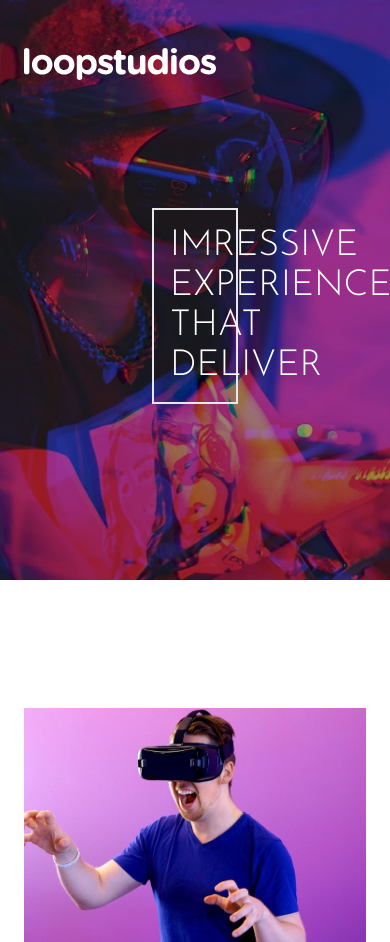
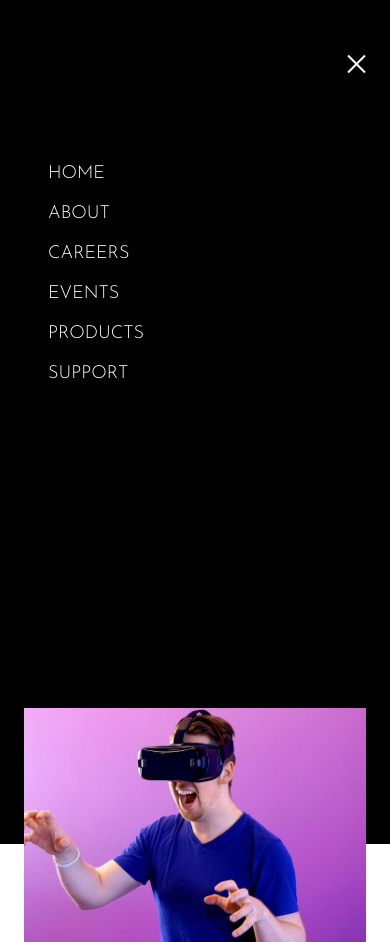
Before and after one commit to jasonjohn12/loopstudios, a website: page index.html in a window 390 px wide. Shown: the top 942 px of the page. Drawn offline with Linux system fonts and the light colour scheme.

Commit message:
added mobile navigation

```diff
--- a/index.html
+++ b/index.html
@@ -11,6 +11,7 @@
       rel="stylesheet"
     />
     <link rel="stylesheet" href="css/style.css" />
+    <script src="js/script.js" defer></script>
     <title>LoopStudeios</title>
   </head>
   <body>
@@ -55,9 +56,31 @@
               ></div>
             </div>
           </div>
-          <!-- @TODO Hamburger MENU -->
+          <!--  Hamburger MENU -->
+          <div class="md:hidden">
+            <button
+              id="menu-btn"
+              type="button"
+              class="open z-40 block hamburger md:hidden focus:outline-none"
+            >
+              <span class="hamburger-top"></span>
+              <span class="hamburger-middle"></span>
+              <span class="hamburger-bottom"></span>
+            </button>
+          </div>
         </nav>
         <!-- @TODO Mobile Menu -->
+        <div
+          id="menu"
+          class="absolute top-0 bottom-0 left-0 flex flex-col self-end w-full min-h-screen py-1 pt-40 pl-12 space-y-3 text-lg text-white uppercase bg-black"
+        >
+          <a href="#" class="hover:text-pink-500">Home</a>
+          <a href="#" class="hover:text-pink-500">About</a>
+          <a href="#" class="hover:text-pink-500">Careers</a>
+          <a href="#" class="hover:text-pink-500">Events</a>
+          <a href="#" class="hover:text-pink-500">Products</a>
+          <a href="#" class="hover:text-pink-500">Support</a>
+        </div>
         <div
           class="max-w-lg mt-32 mb-32 p-4 font-sans text-4xl text-white uppercase border-2 md:p-10 m-32 md:mx-x-0 md:text-6xl"
         >
--- a/input.css
+++ b/input.css
@@ -35,3 +35,46 @@
     background-position: center;
   }
 }
+
+.hamburger {
+  cursor: pointer;
+  width: 24px;
+  height: 24px;
+  transition: all 0.25s;
+  position: relative;
+}
+
+.hamburger-top,
+.hamburger-middle,
+.hamburger-bottom {
+  position: absolute;
+  width: 24px;
+  height: 2px;
+  top: 0;
+  left: 0;
+  background: #fff;
+  transform: rotate(0);
+  transition: all 0.5s;
+}
+.hamburger-middle {
+  transform: translateY(7px);
+}
+
+.hamburger-bottom {
+  transform: translateY(14px);
+}
+.open {
+  transform: rotate(90deg);
+}
+
+.open .hamburger-top {
+  transform: rotate(45deg) translateY(6px) translateX(6px);
+}
+
+.open .hamburger-middle {
+  display: none;
+}
+
+.open .hamburger-bottom {
+  transform: rotate(-45deg) translateY(6px) translateX(-6px);
+}
--- /dev/null
+++ b/js/script.js
@@ -0,0 +1,10 @@
+const btn = document.getElementById("menu-btn");
+const menu = document.getElementById("menu");
+
+btn.addEventListener("click", navToggle);
+
+function navToggle() {
+  btn.classList.toggle("open");
+  menu.classList.toggle("flex");
+  menu.classList.toggle("hidden");
+}
```
Also changed, not shown: css/style.css.
